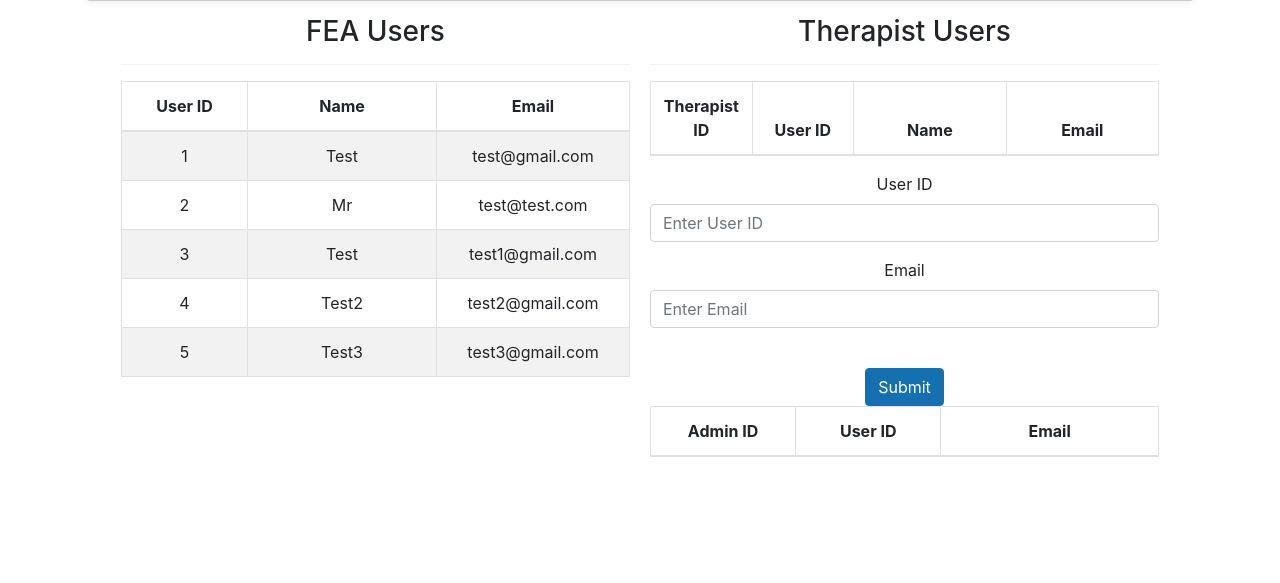
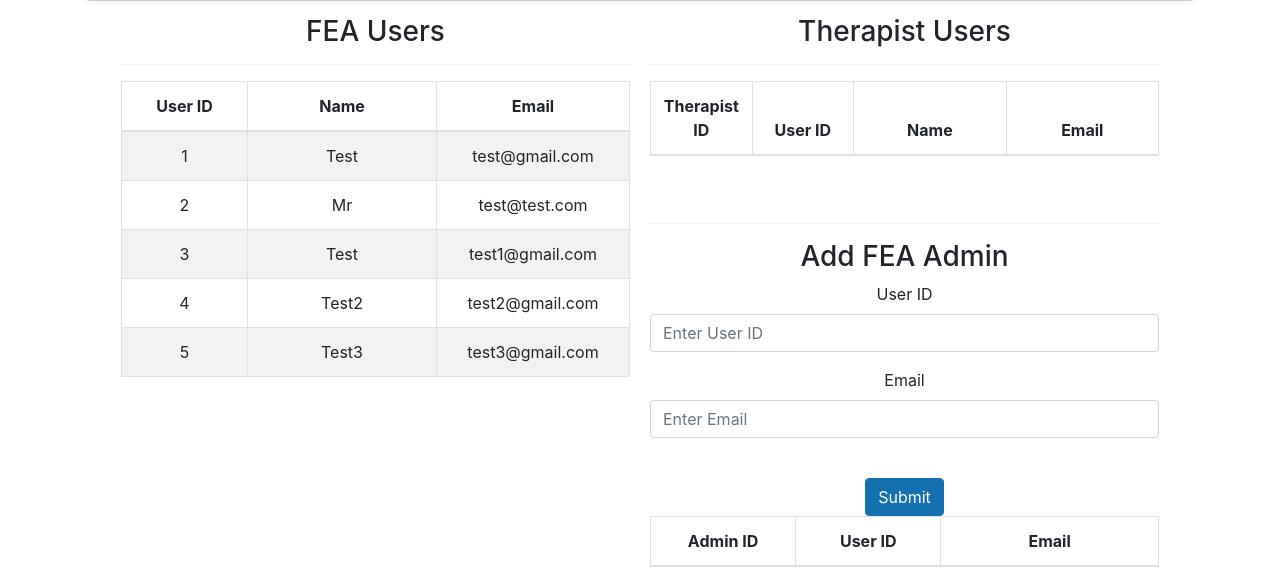
Before and after one commit to JakeCubernot/Family-Empowerment-Associates-Booking-Website, a Flask app: page /control_panel in a window 1280 px wide. Shown: the part 580-1163 px from the top of the page. Before the commit the page ends 1037 px from the top, so only its background shows below. Run offline with Flask 3, Linux system fonts and the light colour scheme; a user stored in the database is signed in; tables that the repository leaves empty hold one stand-in row (values such as "Sample post"); lists and menus that the app fills with data are empty; some libraries are stand-ins or nearby versions.

Commit message:
Control Panel Page Functionality

```diff
--- a/website/templates/control_panel.html
+++ b/website/templates/control_panel.html
@@ -79,6 +79,13 @@
                         </tbody>
                     </table>
                 </div>
+            </div>
+        </div>
+
+        <div class="section" style="float: left; width: 50%; padding-left: 10px; margin-top: 35px;">
+            <div class="section">
+                <hr style="opacity: 0.5;">
+                    <h3>Add FEA Admin</h3>
                         <form method="POST" action="/add-admin">
                             <div class="form-group">
                                 <label for="id">User ID</label>
@@ -112,11 +119,10 @@
                                 </table>
                             </div>
                         </div>
-
                     </div>
                 </div>
             </div>
-
+        </div>
 {% endblock %}
 
 {% block footer %}{% endblock %}
```
Lines whose indentation alone changed are shown as unchanged.
